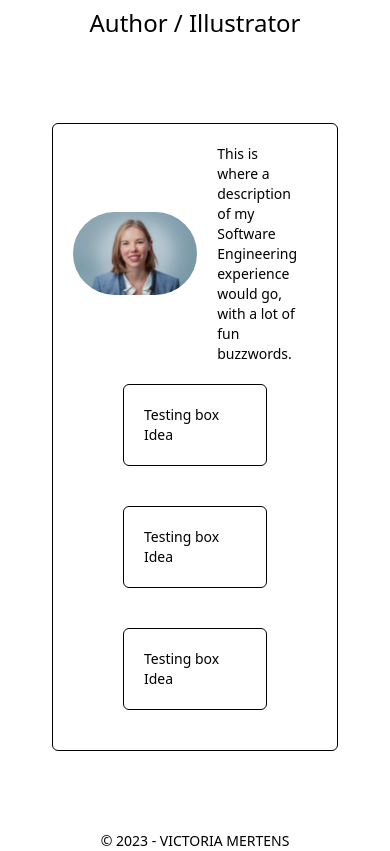
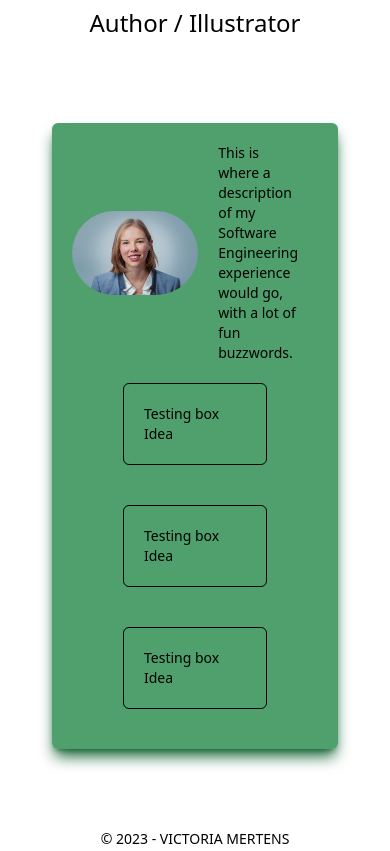
Before and after one commit to victoriamertens/next-portfolio, a Next.js app: page /about in a window 390 px wide. Shown: the part 809-1660 px from the top of the page. Built offline with nearby package versions, Linux system fonts and the light colour scheme.

Commit message:
Responsive background color

```diff
--- a/src/app/AboutCard.tsx
+++ b/src/app/AboutCard.tsx
@@ -1,8 +1,10 @@
 import Image from 'next/image';
 
 export default function AboutCard(props) {
+  let cardBackground = 'flex flex-col m-10 my-20 p-5 rounded-md ' + props.color;
+
   return (
-    <div className="flex flex-col m-10 my-20 p-5 border border-black rounded-md">
+    <div className={cardBackground}>
       <div className="flex items-center">
         <div id="top-left-about-card">
           <Image
--- a/src/app/about/page.tsx
+++ b/src/app/about/page.tsx
@@ -59,7 +59,10 @@ export default function About() {
           Author / Illustrator
         </button>
       </div>
-      <AboutCard url={test} />
+      <AboutCard
+        url={test}
+        color="bg-green-700/75 shadow-lg shadow-green-800"
+      />
     </div>
   );
 }
```
